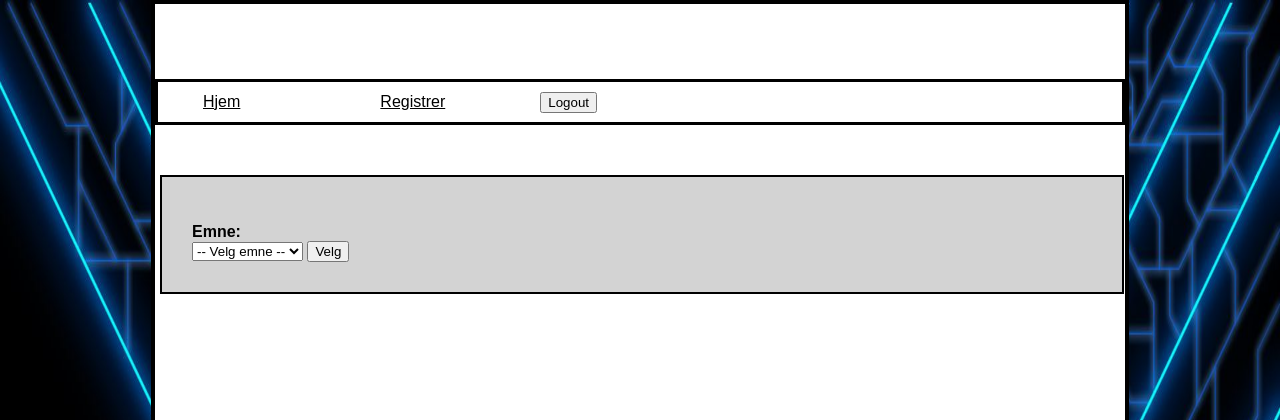
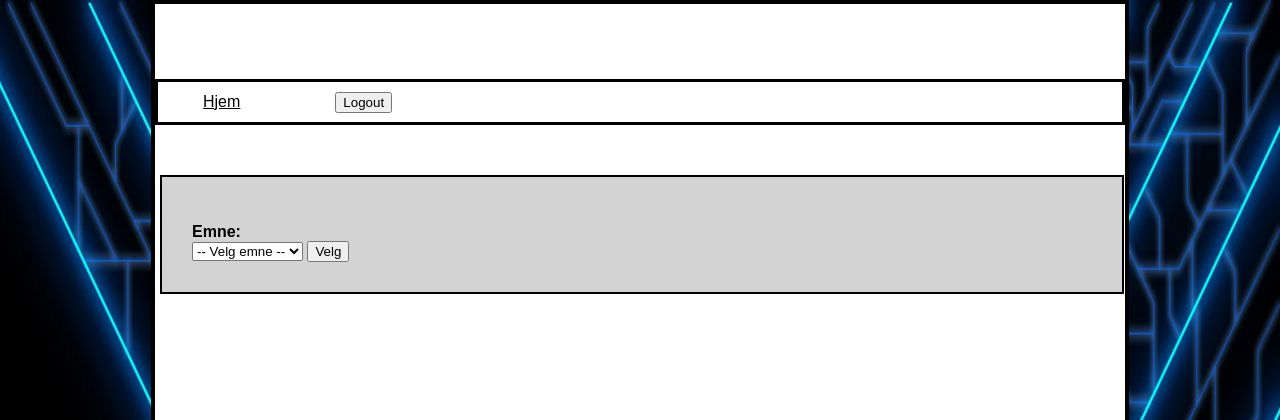
Before and after one commit to Prosjekt-Gruppe-5/Prosjekt5, a PHP site: page /index.php in a window 1280 px wide. Shown: the top 420 px of the page. Run offline with PHP 8.4, Linux system fonts and the light colour scheme; the visitor is signed in with stand-in values (Sample User, id 1).

Commit message:
SERIØST NÅ ER NOK!!!

```diff
--- a/index.php
+++ b/index.php
@@ -50,15 +50,14 @@ session_start();
 
         <div id="nav">
             <a href="index.php">Hjem</a>
-
-            <span class="regis"><a href = "sites/signup_student.php">Registrer</a></span>
             <?php
         				  if (isset($_SESSION['loggedin'])) {
-        					  echo '<form action="includes/logout.inc.php" method="POST">
+        					  echo '<form action="sites/includes/logout.inc.php" method="POST">
         						  <button type="submit" name="submit">Logout</button>
         					  </form>';
         				  } else {
-        					  echo '<span class="regis"><a href = "sites/login.php">Login</a></span>';
+                              echo '<span class="regis"><a href = "sites/login.php">Login</a></span>
+                              <span class="regis"><a href = "sites/signup_student.php">Registrer</a></span>';
         				  }
         			  ?>
         </div>
--- a/sites/includes/login-forelser.inc.php
+++ b/sites/includes/login-forelser.inc.php
@@ -57,7 +57,7 @@ if($_SERVER["REQUEST_METHOD"] == "POST"){
                     mysqli_stmt_bind_result($stmt, $id, $username, $password);
                     if(mysqli_stmt_fetch($stmt)){
                             // Store data in session variables
-                            $_SESSION["loggedin_foreleser"] = true;
+                            //$_SESSION["loggedin_foreleser"] = true;
                             $_SESSION["loggedin"] = true;
                             $_SESSION["Foreleser_id"] = $id;
                             $_SESSION["email"] = $username;
--- a/sites/includes/login-student.inc.php
+++ b/sites/includes/login-student.inc.php
@@ -55,7 +55,7 @@ if($_SERVER["REQUEST_METHOD"] == "POST"){
                     mysqli_stmt_bind_result($stmt, $id, $email, $password);
                     if(mysqli_stmt_fetch($stmt)){
                             // Store data in session variables
-                            $_SESSION["loggedin_student"] = true;
+                            //$_SESSION["loggedin_student"] = true;
                             $_SESSION["loggedin"] = true;
                             $_SESSION["Student_id"] = $id;
                             $_SESSION["email"] = $email;
```
